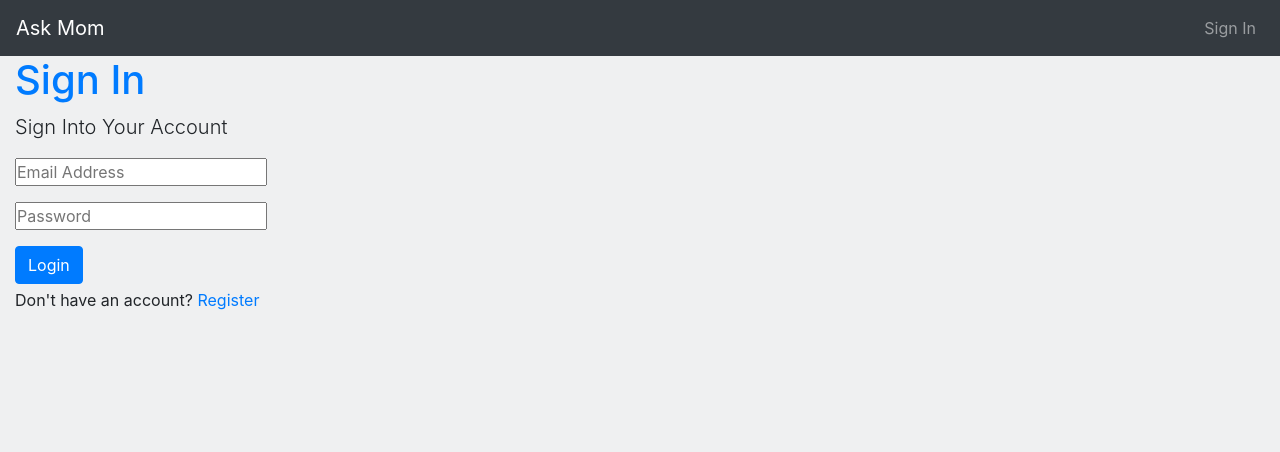
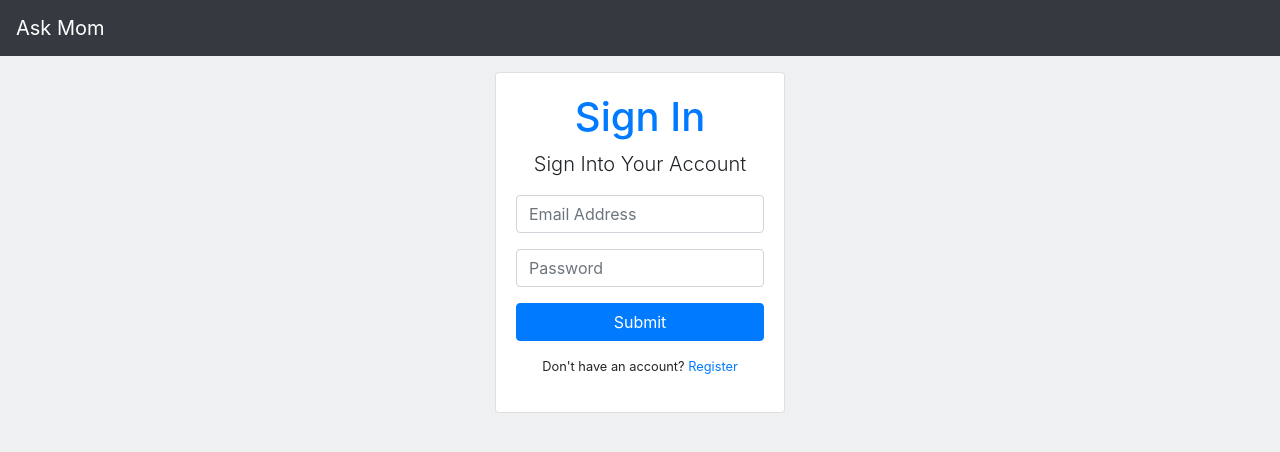
Before and after one commit to nnguy072/ask-mom, a React (Create React App) app: page /login in a window 1280 px wide. Shown: the top 452 px of the page. Built offline with nearby package versions, Linux system fonts and the light colour scheme; no server answers.

Commit message:
added logout logic

```diff
--- a/src/components/auth/Login.tsx
+++ b/src/components/auth/Login.tsx
@@ -3,6 +3,8 @@ import { Link, Redirect } from 'react-router-dom';
 import { login, LoginModel } from '../../services/auth';
 import { useDispatch, useSelector } from 'react-redux';
 import { RootState } from '../../services/rootReducer';
+import { Card, Form, Button, Row, Col } from 'react-bootstrap';
+declare type FormControlElement = HTMLInputElement | HTMLSelectElement | HTMLTextAreaElement;
 
 type LoginState = {
   email: string;
@@ -19,8 +21,10 @@ const Login: React.FC = () => {
   const { email, password } = formData;
   const dispatch = useDispatch();
 
-  const onChange = (e: React.ChangeEvent<HTMLInputElement>) => setFormData({ ...formData, [e.target.name]: e.target.value });
-	const onSubmit = async (e: React.FormEvent<HTMLFormElement>) => {
+  const onChange = (e: React.ChangeEvent<FormControlElement>) =>
+    setFormData({ ...formData, [e.target.name]: e.target.value });
+
+  const onSubmit = async (e: React.FormEvent<HTMLElement>) => {
     e.preventDefault();
 		dispatch(login(new LoginModel(email, password)));
 	};
@@ -30,38 +34,54 @@ const Login: React.FC = () => {
 		return <Redirect to='/landing' />;
 
   return (
-    <React.Fragment>
+    <Row>
+      <Col></Col>
+      <Col md={6} xl={3}>
+        <Card className="mt-3">
+          <Card.Body>
+            <div className="text-center">
               <h1 className='large text-primary'>Sign In</h1>
-      <p className='lead'>
-        <i className='fas fa-user'></i> Sign Into Your Account
-        </p>
-      <form className='form' onSubmit={e => onSubmit(e)}>
-        <div className='form-group'>
-          <input
-            type='email'
+              <p className='lead'>Sign Into Your Account</p>
+
+              <Form onSubmit={e => onSubmit(e)}>
+                <Form.Group>
+                  <Form.Control type="email"
                                 placeholder='Email Address'
                                 name='email'
                                 value={email}
                                 required
                                 onChange={e => onChange(e)}
                   />
-        </div>
-        <div className='form-group'>
-          <input
-            type='password'
+                </Form.Group>
+
+                <Form.Group>
+                  <Form.Control type='password'
                                 placeholder='Password'
                                 name='password'
                                 value={password}
                                 required
                                 onChange={e => onChange(e)}
                   />
+                </Form.Group>
+
+                <Button className="w-100"
+                        variant="primary"
+                        type="submit">
+                  Submit
+                </Button>
+              </Form>
+
+              <p className='mt-3 small'>
+                Don't have an account?
+                <Link to='/register'> Register</Link>
+              </p>
+
             </div>
-        <input type='submit' className='btn btn-primary' value='Login' />
-      </form>
-      <p className='my-1'>
-        Don't have an account? <Link to='/register'> Register</Link>
-      </p>
-    </React.Fragment>
+          </Card.Body>
+        </Card>
+      </Col>
+      <Col></Col>
+    </Row>
   );
 }
 
--- /dev/null
+++ b/src/components/auth/Logout.tsx
@@ -0,0 +1,14 @@
+import React from 'react';
+import { Redirect } from 'react-router-dom';
+import { useDispatch } from 'react-redux';
+import { logout } from '../../services/auth';
+
+const Logout: React.FC = () => {
+  const dispatch = useDispatch();
+
+  dispatch(logout());
+
+  return <Redirect to="/" />;
+}
+
+export default Logout;
--- a/src/components/layout/header/Header.tsx
+++ b/src/components/layout/header/Header.tsx
@@ -1,9 +1,10 @@
 import React from 'react';
-import { Navbar, Nav, NavDropdown } from 'react-bootstrap';
-import store from '../../../store';
+import { Navbar, Nav } from 'react-bootstrap';
+import { RootState } from '../../../services/rootReducer';
+import { useSelector } from 'react-redux';
 
 const Header: React.FC = (): JSX.Element => {
-  const { isAuthenticated } = store.getState().Auth;
+  const { isAuthenticated } = useSelector((state: RootState) => state.Auth);
 
   let navItems: JSX.Element;
   if (isAuthenticated) {
@@ -12,25 +13,14 @@ const Header: React.FC = (): JSX.Element => {
         <Navbar.Toggle aria-controls="responsive-navbar-nav" />
         <Navbar.Collapse id="responsive-navbar-nav">
           <Nav className="ml-auto">
-            <Nav.Link href="/">Home</Nav.Link>
-            <NavDropdown title="Dropdown" id="collasible-nav-dropdown">
-              <NavDropdown.Item href="#action/3.1">Action</NavDropdown.Item>
-              <NavDropdown.Item href="#action/3.2">Another action</NavDropdown.Item>
-              <NavDropdown.Item href="#action/3.3">Something</NavDropdown.Item>
-              <NavDropdown.Divider />
-              <NavDropdown.Item href="#action/3.4">Separated link</NavDropdown.Item>
-            </NavDropdown>
+            <Nav.Link href="/" >Logout</Nav.Link>
           </Nav>
         </Navbar.Collapse>
       </React.Fragment>
     );
   }
   else {
-    navItems = (
-      <Nav className="ml-auto">
-        <Nav.Link href="/">Sign In</Nav.Link>
-      </Nav>
-    );
+    navItems = <React.Fragment></React.Fragment>;
   }
 
   return (
--- a/src/components/routing/Routes.tsx
+++ b/src/components/routing/Routes.tsx
@@ -3,10 +3,12 @@ import { Switch, Route } from 'react-router-dom';
 import Login from '../auth/Login';
 import PrivateRoute from './PrivateRoutes';
 import Landing from '../landing/Landing';
+import Logout from '../auth/Logout';
 
 const Routes: React.FC = () =>
 <Switch>
   <Route exact path='/login' component={Login} />
+  <Route exact path='/logout' component={Logout} />
   <PrivateRoute exact path='/landing' component={Landing} />
 </Switch>
 
--- a/src/index.tsx
+++ b/src/index.tsx
@@ -8,11 +8,11 @@ import { Provider } from 'react-redux'
 import store from "./store";
 
 ReactDOM.render(
-  <React.StrictMode>
+  <React.Fragment>
     <Provider store={store}>
       <App />
     </Provider>
-  </React.StrictMode>,
+  </React.Fragment>,
   document.getElementById('root')
 );
 
```
Lines whose indentation alone changed are shown as unchanged.
